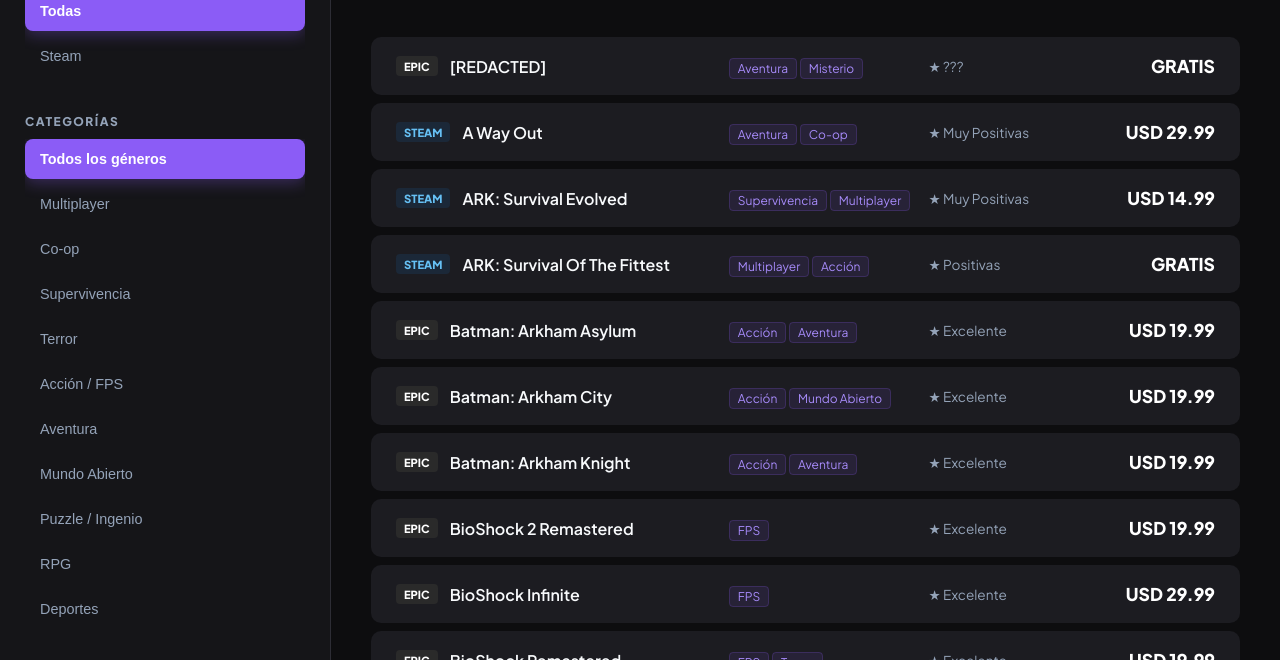
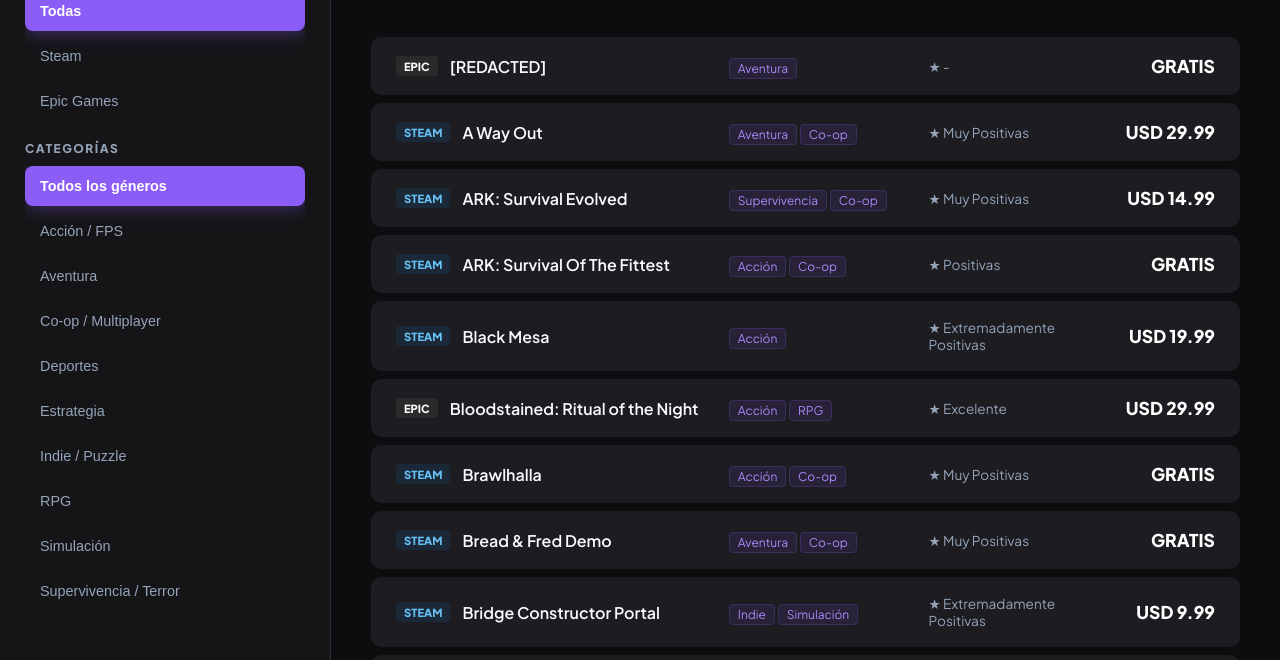
Before and after one commit to lisanpereyra15-max/juegos, a plain HTML site: page index.html in a window 1280 px wide. Shown: the part 140-800 px from the top of the page. Drawn offline with Linux system fonts and the light colour scheme.

Commit message:
Add files via upload

```diff
--- a/index.html
+++ b/index.html
@@ -11,7 +11,7 @@
             --bg-side: #151518;
             --bg-item: #1c1c21;
             --bg-item-hover: #25252e;
-            --accent: #8b5cf6; /* Violeta principal */
+            --accent: #8b5cf6;
             --accent-light: #a78bfa;
             --accent-glow: rgba(139, 92, 246, 0.3);
             --text-p: #f8fafc;
@@ -166,19 +166,15 @@
         <h3>Categorías</h3>
         <div class="filter-group">
             <button class="filter-btn cat-filter active" onclick="filterCategory('all', this)">Todos los géneros</button>
-            <button class="filter-btn cat-filter" onclick="filterCategory('Multiplayer', this)">Multiplayer</button>
-            <button class="filter-btn cat-filter" onclick="filterCategory('Co-op', this)">Co-op</button>
-            <button class="filter-btn cat-filter" onclick="filterCategory('Supervivencia', this)">Supervivencia</button>
-            <button class="filter-btn cat-filter" onclick="filterCategory('Terror', this)">Terror</button>
-            <button class="filter-btn cat-filter" onclick="filterCategory('FPS', this)">Acción / FPS</button>
+            <button class="filter-btn cat-filter" onclick="filterCategory('Acción', this)">Acción / FPS</button>
             <button class="filter-btn cat-filter" onclick="filterCategory('Aventura', this)">Aventura</button>
-            <button class="filter-btn cat-filter" onclick="filterCategory('Mundo Abierto', this)">Mundo Abierto</button>
-            <button class="filter-btn cat-filter" onclick="filterCategory('Puzzle', this)">Puzzle / Ingenio</button>
+            <button class="filter-btn cat-filter" onclick="filterCategory('Co-op', this)">Co-op / Multiplayer</button>
+            <button class="filter-btn cat-filter" onclick="filterCategory('Deportes', this)">Deportes</button>
+            <button class="filter-btn cat-filter" onclick="filterCategory('Estrategia', this)">Estrategia</button>
+            <button class="filter-btn cat-filter" onclick="filterCategory('Indie', this)">Indie / Puzzle</button>
             <button class="filter-btn cat-filter" onclick="filterCategory('RPG', this)">RPG</button>
-            <button class="filter-btn cat-filter" onclick="filterCategory('Deportes', this)">Deportes</button>
             <button class="filter-btn cat-filter" onclick="filterCategory('Simulación', this)">Simulación</button>
-            <button class="filter-btn cat-filter" onclick="filterCategory('Estrategia', this)">Estrategia / Cartas</button>
-            <button class="filter-btn cat-filter" onclick="filterCategory('Indie', this)">Indie</button>
+            <button class="filter-btn cat-filter" onclick="filterCategory('Supervivencia', this)">Supervivencia / Terror</button>
         </div>
     </aside>
 
@@ -199,106 +195,96 @@
 
     <script>
         const games = [
-            // STEAM
+            // STEAM (Exclusivamente los de tus fotos 1, 2 y 3)
             { n: "A Way Out", p: "Steam", c: ["Aventura", "Co-op"], r: "Muy Positivas", pr: 29.99 },
-            { n: "ARK: Survival Evolved", p: "Steam", c: ["Supervivencia", "Multiplayer"], r: "Muy Positivas", pr: 14.99 },
-            { n: "ARK: Survival Of The Fittest", p: "Steam", c: ["Multiplayer", "Acción"], r: "Positivas", pr: 0 },
-            { n: "Black Mesa", p: "Steam", c: ["FPS", "Sci-Fi"], r: "Extremadamente Positivas", pr: 19.99 },
-            { n: "Brawlhalla", p: "Steam", c: ["Lucha", "Multiplayer"], r: "Muy Positivas", pr: 0 },
-            { n: "Bread & Fred Demo", p: "Steam", c: ["Plataformas", "Co-op"], r: "Muy Positivas", pr: 0 },
-            { n: "Bridge Constructor Portal", p: "Steam", c: ["Puzzle", "Simulación"], r: "Extremadamente Positivas", pr: 9.99 },
-            { n: "Buckshot Roulette", p: "Steam", c: ["Terror", "Estrategia"], r: "Extremadamente Positivas", pr: 2.99 },
-            { n: "Call of Duty", p: "Steam", c: ["FPS", "Multiplayer"], r: "Variadas", pr: 19.99 },
-            { n: "Counter-Strike 2", p: "Steam", c: ["FPS", "Multiplayer"], r: "Muy Positivas", pr: 0 },
-            { n: "Dead Age", p: "Steam", c: ["RPG", "Zombies", "Estrategia"], r: "Muy Positivas", pr: 14.99 },
-            { n: "Dead Island Definitive Edition", p: "Steam", c: ["Zombies", "Acción"], r: "Muy Positivas", pr: 19.99 },
-            { n: "DOOM", p: "Steam", c: ["FPS", "Acción"], r: "Extremadamente Positivas", pr: 19.99 },
-            { n: "Escape Memoirs: Mini Stories", p: "Steam", c: ["Puzzle", "Terror"], r: "Muy Positivas", pr: 0 },
-            { n: "Escape Memoirs: Questionable Side Stories", p: "Steam", c: ["Puzzle", "Aventura"], r: "Muy Positivas", pr: 0 },
-            { n: "Escape Room - The Sick Colleague", p: "Steam", c: ["Puzzle", "Indie"], r: "Muy Positivas", pr: 4.99 },
-            { n: "Gang Beasts", p: "Steam", c: ["Multiplayer"], r: "Muy Positivas", pr: 19.99 },
-            { n: "Geometry Dash", p: "Steam", c: ["Plataformas"], r: "Extremadamente Positivas", pr: 3.99 },
-            { n: "Getting Over It", p: "Steam", c: ["Difícil"], r: "Muy Positivas", pr: 7.99 },
-            { n: "Golf It!", p: "Steam", c: ["Deportes", "Multiplayer"], r: "Muy Positivas", pr: 8.99 },
-            { n: "Golf With Your Friends", p: "Steam", c: ["Deportes", "Multiplayer"], r: "Muy Positivas", pr: 14.99 },
-            { n: "Governor of Poker 3", p: "Steam", c: ["Estrategia", "Cartas"], r: "Muy Positivas", pr: 0 },
-            { n: "GTA V", p: "Steam", c: ["Mundo Abierto", "Acción"], r: "Muy Positivas", pr: 29.99 },
-            { n: "Hacknet", p: "Steam", c: ["Simulación"], r: "Extremadamente Positivas", pr: 9.99 },
+            { n: "ARK: Survival Evolved", p: "Steam", c: ["Supervivencia", "Co-op"], r: "Muy Positivas", pr: 14.99 },
+            { n: "ARK: Survival Of The Fittest", p: "Steam", c: ["Acción", "Co-op"], r: "Positivas", pr: 0 },
+            { n: "Black Mesa", p: "Steam", c: ["Acción"], r: "Extremadamente Positivas", pr: 19.99 },
+            { n: "Brawlhalla", p: "Steam", c: ["Acción", "Co-op"], r: "Muy Positivas", pr: 0 },
+            { n: "Bread & Fred Demo", p: "Steam", c: ["Aventura", "Co-op"], r: "Muy Positivas", pr: 0 },
+            { n: "Bridge Constructor Portal", p: "Steam", c: ["Indie", "Simulación"], r: "Extremadamente Positivas", pr: 9.99 },
+            { n: "Buckshot Roulette", p: "Steam", c: ["Indie", "Estrategia"], r: "Extremadamente Positivas", pr: 2.99 },
+            { n: "Call of Duty®", p: "Steam", c: ["Acción", "Co-op"], r: "Variadas", pr: 0 },
+            { n: "Counter-Strike", p: "Steam", c: ["Acción", "Co-op"], r: "Extremadamente Positivas", pr: 9.99 },
+            { n: "Counter-Strike 2", p: "Steam", c: ["Acción", "Co-op"], r: "Muy Positivas", pr: 0 },
+            { n: "Counter-Strike: Condition Zero", p: "Steam", c: ["Acción"], r: "Muy Positivas", pr: 9.99 },
+            { n: "Counter-Strike: Condition Zero Deleted Scenes", p: "Steam", c: ["Acción"], r: "Muy Positivas", pr: 0 },
+            { n: "Dead Age", p: "Steam", c: ["RPG", "Estrategia"], r: "Muy Positivas", pr: 14.99 },
+            { n: "Dead Island Definitive Edition", p: "Steam", c: ["Supervivencia", "Acción"], r: "Muy Positivas", pr: 19.99 },
+            { n: "DOOM", p: "Steam", c: ["Acción"], r: "Extremadamente Positivas", pr: 19.99 },
+            { n: "Escape Memoirs: Mini Stories", p: "Steam", c: ["Indie", "Supervivencia"], r: "Muy Positivas", pr: 0 },
+            { n: "Escape Memoirs: Questionable Side Stories", p: "Steam", c: ["Indie", "Aventura"], r: "Muy Positivas", pr: 0 },
+            { n: "Escape Room - The Sick Colleague", p: "Steam", c: ["Indie"], r: "Muy Positivas", pr: 4.99 },
+            { n: "Gang Beasts", p: "Steam", c: ["Co-op", "Acción"], r: "Muy Positivas", pr: 19.99 },
+            { n: "Geometry Dash", p: "Steam", c: ["Indie", "Acción"], r: "Extremadamente Positivas", pr: 3.99 },
+            { n: "Getting Over It with Bennett Foddy", p: "Steam", c: ["Indie"], r: "Muy Positivas", pr: 7.99 },
+            { n: "Golf It!", p: "Steam", c: ["Deportes", "Co-op"], r: "Muy Positivas", pr: 8.99 },
+            { n: "Golf With Your Friends", p: "Steam", c: ["Deportes", "Co-op"], r: "Muy Positivas", pr: 14.99 },
+            { n: "Governor of Poker 3", p: "Steam", c: ["Estrategia"], r: "Muy Positivas", pr: 0 },
+            { n: "Grand Theft Auto V Enhanced", p: "Steam", c: ["Aventura", "Acción"], r: "Muy Positivas", pr: 29.99 },
+            { n: "Grand Theft Auto V Legacy", p: "Steam", c: ["Aventura", "Acción"], r: "Muy Positivas", pr: 0 },
+            { n: "Hacknet", p: "Steam", c: ["Simulación", "Indie"], r: "Extremadamente Positivas", pr: 9.99 },
             { n: "Internet Cafe Simulator 2", p: "Steam", c: ["Simulación"], r: "Variadas", pr: 19.99 },
-            { n: "Left 4 Dead 2", p: "Steam", c: ["FPS", "Zombies", "Multiplayer"], r: "Extremadamente Positivas", pr: 9.99 },
-            { n: "Lethal Company", p: "Steam", c: ["Terror", "Co-op"], r: "Extremadamente Positivas", pr: 9.99 },
-            { n: "Metal Gear Rising®", p: "Steam", c: ["Acción"], r: "Extremadamente Positivas", pr: 29.99 },
-            { n: "MONOPOLY Poker", p: "Steam", c: ["Estrategia", "Cartas"], r: "Variadas", pr: 0 },
-            { n: "Once Human", p: "Steam", c: ["Supervivencia"], r: "Muy Positivas", pr: 0 },
-            { n: "PAYDAY 2", p: "Steam", c: ["Acción", "Multiplayer"], r: "Muy Positivas", pr: 9.99 },
-            { n: "Phasmophobia", p: "Steam", c: ["Terror"], r: "Extremadamente Positivas", pr: 13.99 },
-            { n: "PICO PARK", p: "Steam", c: ["Puzzle", "Multiplayer"], r: "Muy Positivas", pr: 3.99 },
-            { n: "Poker Master", p: "Steam", c: ["Estrategia", "Cartas"], r: "Variadas", pr: 0 },
+            { n: "Left 4 Dead 2", p: "Steam", c: ["Acción", "Co-op"], r: "Extremadamente Positivas", pr: 9.99 },
+            { n: "Lethal Company", p: "Steam", c: ["Supervivencia", "Co-op"], r: "Extremadamente Positivas", pr: 9.99 },
+            { n: "METAL GEAR RISING: REVENGEANCE", p: "Steam", c: ["Acción"], r: "Extremadamente Positivas", pr: 29.99 },
+            { n: "MONOPOLY Poker", p: "Steam", c: ["Estrategia"], r: "Variadas", pr: 0 },
+            { n: "Once Human", p: "Steam", c: ["Supervivencia", "Co-op"], r: "Muy Positivas", pr: 0 },
+            { n: "PAYDAY 2", p: "Steam", c: ["Acción", "Co-op"], r: "Muy Positivas", pr: 9.99 },
+            { n: "Phasmophobia", p: "Steam", c: ["Supervivencia", "Co-op"], r: "Extremadamente Positivas", pr: 13.99 },
+            { n: "PICO PARK:Classic Edition", p: "Steam", c: ["Indie", "Co-op"], r: "Muy Positivas", pr: 0 },
+            { n: "Poker Master - Texas Hold'em Póker, Ruleta...", p: "Steam", c: ["Estrategia"], r: "Variadas", pr: 0 },
             { n: "Project Zomboid", p: "Steam", c: ["Supervivencia", "RPG"], r: "Extremadamente Positivas", pr: 19.99 },
             { n: "Raft", p: "Steam", c: ["Supervivencia", "Co-op"], r: "Muy Positivas", pr: 19.99 },
-            { n: "Ranch Simulator", p: "Steam", c: ["Simulación"], r: "Muy Positivas", pr: 24.99 },
+            { n: "Ranch Simulator", p: "Steam", c: ["Simulación", "Co-op"], r: "Muy Positivas", pr: 24.99 },
             { n: "Sherlock Holmes Chapter One", p: "Steam", c: ["Aventura"], r: "Muy Positivas", pr: 44.99 },
             { n: "Sherlock Holmes: Crimes and Punishments", p: "Steam", c: ["Aventura"], r: "Muy Positivas", pr: 29.99 },
-            { n: "Stumble Guys", p: "Steam", c: ["Multiplayer"], r: "Muy Positivas", pr: 0 },
-            { n: "Subnautica", p: "Steam", c: ["Supervivencia"], r: "Extremadamente Positivas", pr: 29.99 },
-            { n: "The Forest", p: "Steam", c: ["Supervivencia", "Terror"], r: "Extremadamente Positivas", pr: 19.99 },
+            { n: "Stumble Guys", p: "Steam", c: ["Acción", "Co-op"], r: "Muy Positivas", pr: 0 },
+            { n: "Subnautica", p: "Steam", c: ["Supervivencia", "Aventura"], r: "Extremadamente Positivas", pr: 29.99 },
+            { n: "The Forest", p: "Steam", c: ["Supervivencia", "Co-op"], r: "Extremadamente Positivas", pr: 19.99 },
             { n: "Thief Simulator", p: "Steam", c: ["Simulación"], r: "Muy Positivas", pr: 19.99 },
-            { n: "Unravel Two", p: "Steam", c: ["Aventura", "Puzzle"], r: "Muy Positivas", pr: 19.99 },
-            { n: "The Witcher", p: "Steam", c: ["RPG"], r: "Muy Positivas", pr: 9.99 },
+            { n: "Tres Reinos: El último señor de la guerra", p: "Steam", c: ["Estrategia"], r: "Mayormente Positivas", pr: 9.99 },
+            { n: "Unravel Two", p: "Steam", c: ["Aventura", "Co-op"], r: "Muy Positivas", pr: 19.99 },
+            { n: "The Witcher: Enhanced Edition", p: "Steam", c: ["RPG"], r: "Muy Positivas", pr: 9.99 },
 
-            // EPIC GAMES (Integración completa de las nuevas imágenes)
-            { n: "Batman: Arkham Asylum", p: "Epic", c: ["Acción", "Aventura"], r: "Excelente", pr: 19.99 },
-            { n: "Batman: Arkham City", p: "Epic", c: ["Acción", "Mundo Abierto"], r: "Excelente", pr: 19.99 },
-            { n: "Batman: Arkham Knight", p: "Epic", c: ["Acción", "Aventura"], r: "Excelente", pr: 19.99 },
-            { n: "BioShock Remastered", p: "Epic", c: ["FPS", "Terror"], r: "Excelente", pr: 19.99 },
-            { n: "BioShock 2 Remastered", p: "Epic", c: ["FPS"], r: "Excelente", pr: 19.99 },
-            { n: "BioShock Infinite", p: "Epic", c: ["FPS"], r: "Excelente", pr: 29.99 },
-            { n: "Borderlands 2", p: "Epic", c: ["FPS", "RPG"], r: "Excelente", pr: 19.99 },
-            { n: "Death Stranding", p: "Epic", c: ["Aventura"], r: "Excelente", pr: 29.99 },
-            { n: "Fall Guys", p: "Epic", c: ["Multiplayer", "Plataformas"], r: "Muy Positivas", pr: 0 },
-            { n: "Ghostrunner", p: "Epic", c: ["Acción"], r: "Excelente", pr: 29.99 },
-            { n: "Rocket League®", p: "Epic", c: ["Multiplayer", "Deportes"], r: "Muy Positivas", pr: 0 },
-            { n: "Tomb Raider: GOTY", p: "Epic", c: ["Aventura", "Acción"], r: "Excelente", pr: 19.99 },
-            { n: "Rise of the Tomb Raider", p: "Epic", c: ["Aventura", "Acción"], r: "Excelente", pr: 29.99 },
-            { n: "Shadow of the Tomb Raider", p: "Epic", c: ["Aventura", "Acción"], r: "Excelente", pr: 39.99 },
-            { n: "Wolfenstein: The New Order", p: "Epic", c: ["FPS", "Acción"], r: "Excelente", pr: 19.99 },
-
-            // NUEVOS JUEGOS DE EPIC
-            { n: "[REDACTED]", p: "Epic", c: ["Aventura", "Misterio"], r: "???", pr: 0 },
-            { n: "Bloodstained: Ritual of the Night", p: "Epic", c: ["Acción", "RPG", "Plataformas"], r: "Excelente", pr: 29.99 },
-            { n: "Cassette Beasts", p: "Epic", c: ["RPG", "Aventura", "Indie"], r: "Excelente", pr: 19.99 },
-            { n: "Chivalry 2", p: "Epic", c: ["Acción", "Multiplayer", "Lucha"], r: "Muy Positivas", pr: 39.99 },
-            { n: "Chivalry 2 - Public Testing", p: "Epic", c: ["Acción", "Multiplayer"], r: "Muy Positivas", pr: 0 },
-            { n: "Costume Quest 2", p: "Epic", c: ["RPG", "Aventura", "Puzzle"], r: "Excelente", pr: 14.99 },
-            { n: "Dead Island 2", p: "Epic", c: ["Acción", "Zombies", "RPG"], r: "Excelente", pr: 49.99 },
-            { n: "Disco Elysium - The Final Cut", p: "Epic", c: ["RPG", "Aventura", "Indie"], r: "Excelente", pr: 39.99 },
-            { n: "Dishonored - Definitive Edition", p: "Epic", c: ["Acción", "Aventura", "Sigilo"], r: "Excelente", pr: 19.99 },
-            { n: "Eternights", p: "Epic", c: ["Acción", "RPG", "Simulación"], r: "Muy Positivas", pr: 29.99 },
-            { n: "Eximius: Seize the Frontline", p: "Epic", c: ["Estrategia", "FPS", "Acción"], r: "Variadas", pr: 29.99 },
-            { n: "Fortnite", p: "Epic", c: ["FPS", "Multiplayer", "Supervivencia"], r: "Excelente", pr: 0 },
-            { n: "Golden Light", p: "Epic", c: ["Terror", "FPS", "Indie", "Supervivencia"], r: "Muy Positivas", pr: 19.99 },
-            { n: "Happy Game", p: "Epic", c: ["Puzzle", "Terror", "Indie", "Aventura"], r: "Excelente", pr: 12.99 },
-            { n: "Hogwarts Legacy", p: "Epic", c: ["RPG", "Mundo Abierto", "Aventura"], r: "Excelente", pr: 59.99 },
+            // EPIC GAMES (Exclusivamente los de tus fotos 4, 5, 6, 7, 8 y 9)
+            { n: "[REDACTED]", p: "Epic", c: ["Aventura"], r: "-", pr: 0 },
+            { n: "Bloodstained: Ritual of the Night", p: "Epic", c: ["Acción", "RPG"], r: "Excelente", pr: 29.99 },
+            { n: "Cassette Beasts", p: "Epic", c: ["RPG", "Indie"], r: "Excelente", pr: 19.99 },
+            { n: "Chivalry 2", p: "Epic", c: ["Acción", "Co-op"], r: "Muy Positivas", pr: 39.99 },
+            { n: "Chivalry 2 - Public Testing", p: "Epic", c: ["Acción", "Co-op"], r: "Muy Positivas", pr: 0 },
+            { n: "Costume Quest 2", p: "Epic", c: ["RPG", "Aventura"], r: "Excelente", pr: 14.99 },
+            { n: "Dead Island 2", p: "Epic", c: ["Acción", "RPG"], r: "Excelente", pr: 49.99 },
+            { n: "Disco Elysium - The Final Cut", p: "Epic", c: ["RPG", "Indie"], r: "Excelente", pr: 39.99 },
+            { n: "Dishonored - Definitive Edition", p: "Epic", c: ["Acción", "Aventura"], r: "Excelente", pr: 19.99 },
+            { n: "Eternights", p: "Epic", c: ["Acción", "RPG"], r: "Muy Positivas", pr: 29.99 },
+            { n: "Eximius: Seize the Frontline", p: "Epic", c: ["Estrategia", "Acción"], r: "Variadas", pr: 29.99 },
+            { n: "Fall Guys", p: "Epic", c: ["Co-op", "Deportes"], r: "Muy Positivas", pr: 0 },
+            { n: "Fortnite", p: "Epic", c: ["Acción", "Co-op"], r: "Excelente", pr: 0 },
+            { n: "Golden Light", p: "Epic", c: ["Supervivencia", "Indie"], r: "Muy Positivas", pr: 19.99 },
+            { n: "Happy Game", p: "Epic", c: ["Indie", "Aventura"], r: "Excelente", pr: 12.99 },
+            { n: "Hogwarts Legacy", p: "Epic", c: ["RPG", "Aventura"], r: "Excelente", pr: 59.99 },
             { n: "Horizon Chase Turbo", p: "Epic", c: ["Deportes", "Indie"], r: "Muy Positivas", pr: 19.99 },
-            { n: "Kerbal Space Program", p: "Epic", c: ["Simulación", "Puzzle", "Indie"], r: "Excelente", pr: 39.99 },
-            { n: "Marvel's Guardians of the Galaxy", p: "Epic", c: ["Acción", "Aventura", "Sci-Fi"], r: "Excelente", pr: 39.99 },
-            { n: "Midnight Ghost Hunt", p: "Epic", c: ["Multiplayer", "Acción", "Terror"], r: "Muy Positivas", pr: 19.99 },
-            { n: "Nobody Wants to Die", p: "Epic", c: ["Aventura", "Misterio", "Indie"], r: "Excelente", pr: 24.99 },
-            { n: "Paradise Killer", p: "Epic", c: ["Aventura", "Misterio", "Indie"], r: "Excelente", pr: 19.99 },
-            { n: "Roller Champions", p: "Epic", c: ["Deportes", "Multiplayer"], r: "Variadas", pr: 0 },
-            { n: "Sable", p: "Epic", c: ["Aventura", "Exploración", "Indie"], r: "Excelente", pr: 24.99 },
-            { n: "SKALD Against the Black Priory", p: "Epic", c: ["RPG", "Estrategia", "Indie"], r: "Excelente", pr: 19.99 },
-            { n: "Sorry We're Closed", p: "Epic", c: ["Terror", "Indie", "Aventura"], r: "Muy Positivas", pr: 14.99 },
-            { n: "The Callisto Protocol", p: "Epic", c: ["Terror", "Acción", "Sci-Fi"], r: "Muy Positivas", pr: 59.99 },
-            { n: "Total War: THREE KINGDOMS", p: "Epic", c: ["Estrategia", "RPG", "Acción"], r: "Excelente", pr: 59.99 },
-            { n: "Trine 2: Complete Story", p: "Epic", c: ["Puzzle", "Aventura", "Plataformas", "Co-op"], r: "Excelente", pr: 19.99 },
-            { n: "Trine 3: The Artifacts of Power", p: "Epic", c: ["Puzzle", "Aventura", "Plataformas", "Co-op"], r: "Muy Positivas", pr: 19.99 },
-            { n: "Trine 4: Definitive Edition", p: "Epic", c: ["Puzzle", "Aventura", "Plataformas", "Co-op"], r: "Excelente", pr: 29.99 },
-            { n: "Trine Enchanted Edition", p: "Epic", c: ["Puzzle", "Aventura", "Plataformas", "Co-op"], r: "Excelente", pr: 14.99 },
-            { n: "VALORANT", p: "Epic", c: ["FPS", "Multiplayer"], r: "Excelente", pr: 0 },
-            { n: "Viewfinder", p: "Epic", c: ["Puzzle", "Indie", "Aventura"], r: "Excelente", pr: 24.99 },
-            { n: "We Were Here Together", p: "Epic", c: ["Puzzle", "Aventura", "Indie", "Co-op"], r: "Excelente", pr: 12.99 },
-            { n: "Wildgate", p: "Epic", c: ["Estrategia", "RPG", "Indie"], r: "Excelente", pr: 19.99 }
+            { n: "Kerbal Space Program", p: "Epic", c: ["Simulación", "Indie"], r: "Excelente", pr: 39.99 },
+            { n: "Marvel's Guardians of the Galaxy", p: "Epic", c: ["Acción", "Aventura"], r: "Excelente", pr: 39.99 },
+            { n: "Midnight Ghost Hunt", p: "Epic", c: ["Co-op", "Acción"], r: "Muy Positivas", pr: 19.99 },
+            { n: "Nobody Wants to Die", p: "Epic", c: ["Aventura", "Indie"], r: "Excelente", pr: 24.99 },
+            { n: "Paradise Killer", p: "Epic", c: ["Aventura", "Indie"], r: "Excelente", pr: 19.99 },
+            { n: "Rocket League®", p: "Epic", c: ["Co-op", "Deportes"], r: "Muy Positivas", pr: 0 },
+            { n: "Roller Champions", p: "Epic", c: ["Deportes", "Co-op"], r: "Variadas", pr: 0 },
+            { n: "Sable", p: "Epic", c: ["Aventura", "Indie"], r: "Excelente", pr: 24.99 },
+            { n: "SKALD Against the Black Priory", p: "Epic", c: ["RPG", "Estrategia"], r: "Excelente", pr: 19.99 },
+            { n: "Sorry We're Closed", p: "Epic", c: ["Supervivencia", "Indie"], r: "Muy Positivas", pr: 14.99 },
+            { n: "The Callisto Protocol", p: "Epic", c: ["Supervivencia", "Acción"], r: "Muy Positivas", pr: 59.99 },
+            { n: "Total War: THREE KINGDOMS", p: "Epic", c: ["Estrategia", "Acción"], r: "Excelente", pr: 59.99 },
+            { n: "Trine 2: Complete Story", p: "Epic", c: ["Indie", "Aventura"], r: "Excelente", pr: 19.99 },
+            { n: "Trine 3: The Artifacts of Power", p: "Epic", c: ["Indie", "Aventura"], r: "Muy Positivas", pr: 19.99 },
+            { n: "Trine 4: Definitive Edition", p: "Epic", c: ["Indie", "Aventura"], r: "Excelente", pr: 29.99 },
+            { n: "Trine Enchanted Edition", p: "Epic", c: ["Indie", "Aventura"], r: "Excelente", pr: 14.99 },
+            { n: "VALORANT", p: "Epic", c: ["Acción", "Co-op"], r: "Excelente", pr: 0 },
+            { n: "Viewfinder", p: "Epic", c: ["Indie", "Aventura"], r: "Excelente", pr: 24.99 },
+            { n: "We Were Here Together", p: "Epic", c: ["Indie", "Co-op"], r: "Excelente", pr: 12.99 },
+            { n: "Wildgate", p: "Epic", c: ["Estrategia", "RPG"], r: "Excelente", pr: 19.99 }
         ];
 
         let currentCat = 'all';
```
